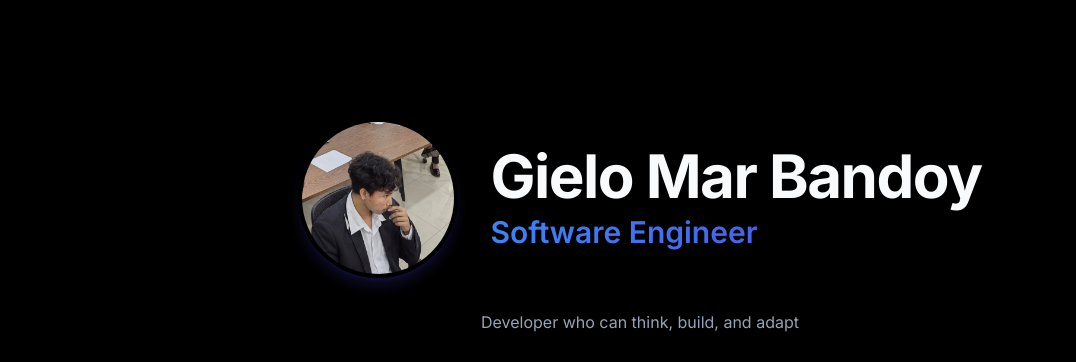
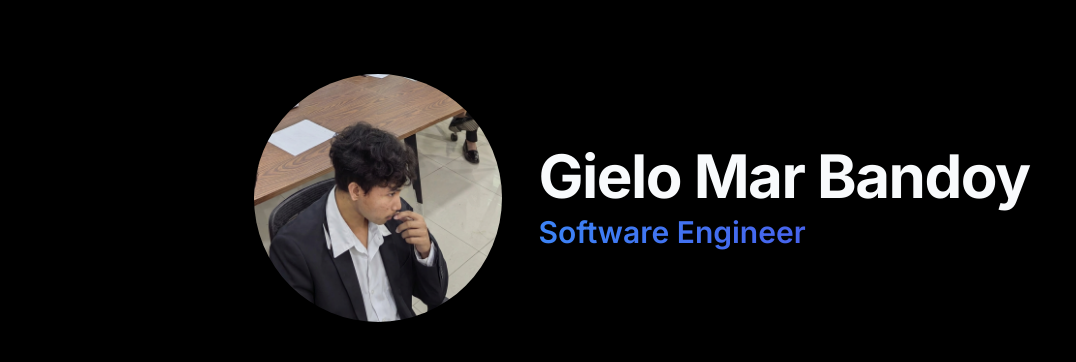
Before and after one commit to gmarxdev/gielo-bandoy-portfolio, a React (Vite) app: page / in a window 1280 px wide. Shown: the part 122-484 px from the top of the page, without its empty margins (0-1076 px from the left). Built offline with nearby package versions, Linux system fonts and the light colour scheme; no server answers; the database is empty; the HTML template or start-up script is replaced by a standard one.

Commit message:
update profile size

```diff
--- a/src/components/HeroSection.tsx
+++ b/src/components/HeroSection.tsx
@@ -25,11 +25,11 @@ const HeroSection = () => {
 
         {/* Profile and Name Row */}
         <div className="flex flex-col md:flex-row items-center justify-center gap-6 md:gap-8 mb-8 animate-fade-in">
-          <div className="relative w-40 h-40 md:w-50 md:h-50 shrink-0">
+          <div className="relative w-48 h-48 md:w-64 md:h-64 shrink-0">
             <img
               src={profileImage}
               alt="Gielo Mar Bandoy"
-              className="w-full h-full object-cover rounded-full border-4 border-background shadow-lg shadow-accent/20"
+              className="w-full h-full object-cover rounded-full border-4 border-background"
             />
           </div>
           <div className="flex flex-col text-center md:text-left">
```
